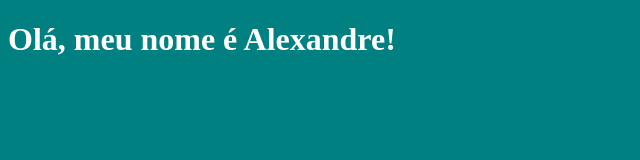
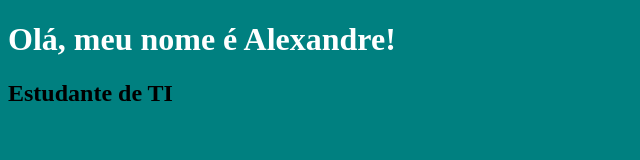
Before and after one commit to Alexandre-Siqueira/techweek-2026, a plain HTML site: page index.html in a window 1280 px wide. Shown: the whole page, without its empty margins (0-640 px from the left). Drawn offline with Linux system fonts and the light colour scheme.

Commit message:
Subtitulo

```diff
--- a/index.html
+++ b/index.html
@@ -10,6 +10,7 @@
 
 <body>
     <h1>Olá, meu nome é Alexandre!</h1>
+    <h2>Estudante de TI</h2>
 </body>
 
 </html>
```
